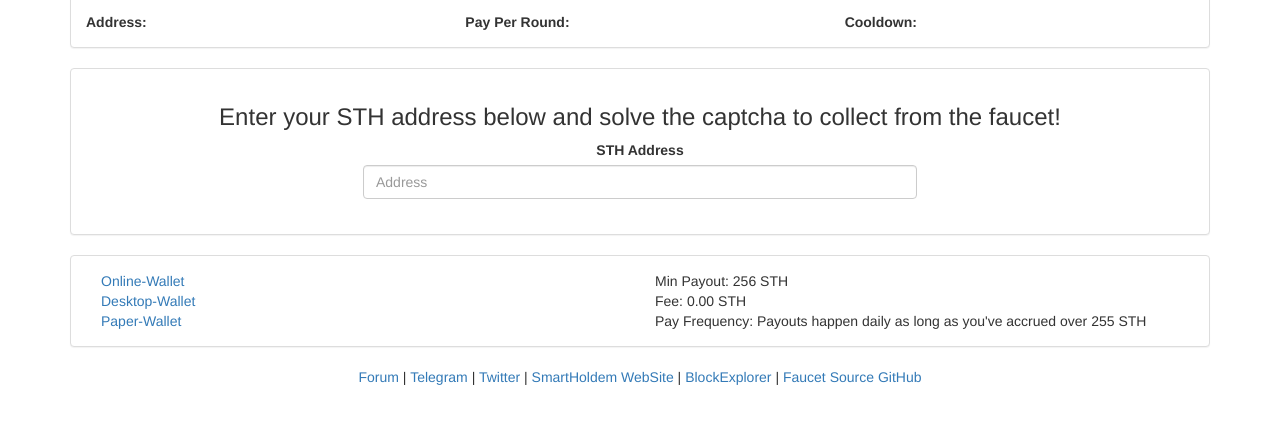
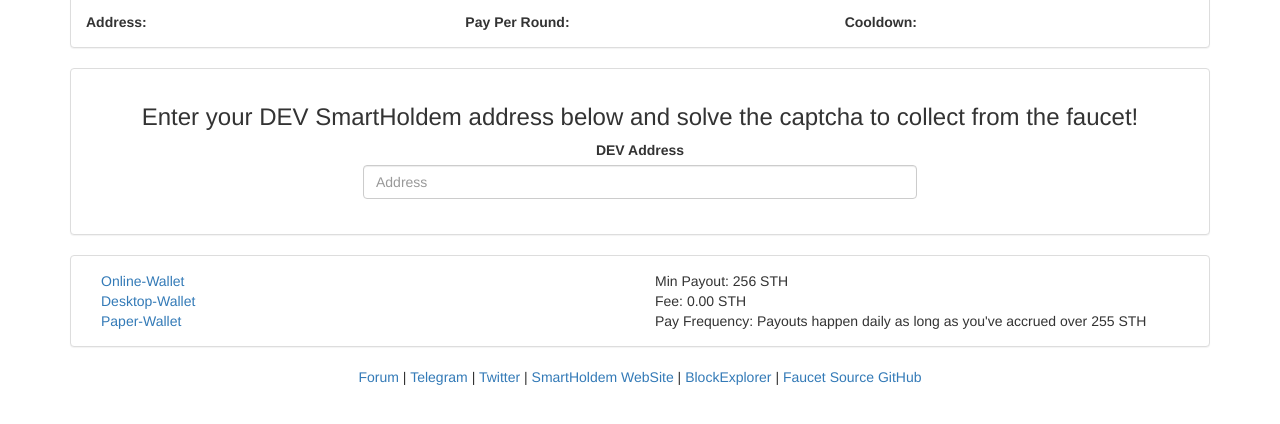
Before and after one commit to smartholdem/faucet, a website: page frontend/index.html in a window 1280 px wide. Shown: the part 190-614 px from the top of the page. Drawn offline with nearby package versions, Linux system fonts and the light colour scheme; no server answers.

Commit message:
dev addr

```diff
--- a/frontend/index.html
+++ b/frontend/index.html
@@ -29,9 +29,9 @@
                 <div class="panel-body">
                     <div class="alert alert-success hidden" role="alert" id="success"></div>
                     <div class="alert alert-danger hidden" role="alert" id="error"></div>
-                    <h3>Enter your STH address below and solve the captcha to collect from the faucet!</h3>
+                    <h3>Enter your DEV SmartHoldem address below and solve the captcha to collect from the faucet!</h3>
                     <div class="form-group" id="addressContainer">
-                        <label for="address">STH Address</label>
+                        <label for="address">DEV Address</label>
                         <input type="text" class="form-control" id="address" placeholder="Address">
                     </div>
                     <br />
```
